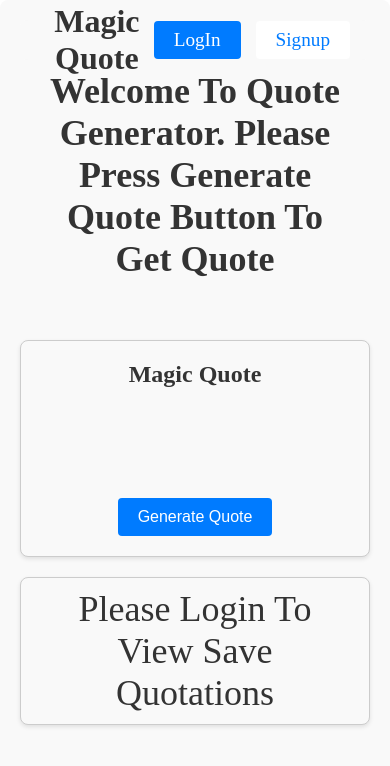
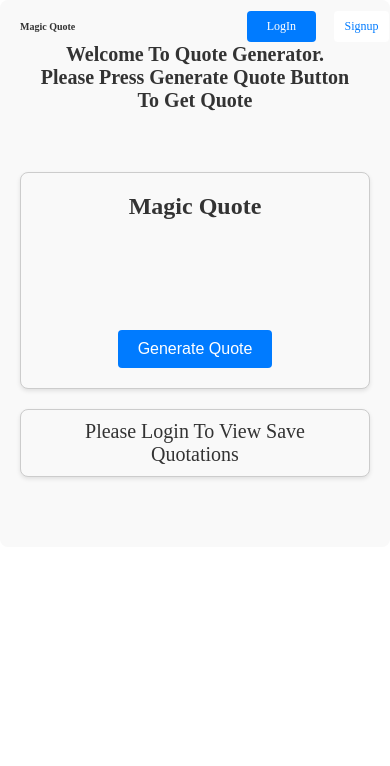
Before and after one commit to chtahaamin/final-project, a React (Vite) app: page / in a window 390 px wide. Shown: the top 766 px of the page. Built offline with nearby package versions, Linux system fonts and the light colour scheme.

Commit message:
link button updated

```diff
--- a/src/App.css
+++ b/src/App.css
@@ -14,3 +14,36 @@
     border-radius: 8px;
     background-color: #f9f9f9;
   }
+  @media screen  and (max-width: 600px){
+:root{
+  font-size: 10px;
+}
+.navbar{
+  padding :0 ;
+}
+.signup-link{
+  font-size: 1.5rem;
+}
+.loginHeading{
+  font-size: 2rem;
+  margin:0 0 30px 0
+}
+#AddquoteBtn {
+  padding: 4px 10px;
+  font-size: 1rem;
+}
+#searchBtn {
+  padding: 4px 10px;
+   font-size: 1rem;
+}
+.Navbar-H1 {font-size: 1rem;}
+.btn-div{
+  gap:0;
+}
+.linkSignInBtn {
+padding :5% 10%;
+  }
+ .linkSignUpBtn{
+padding :5% 10%;
+
+ } }
--- a/src/Components/NavBar.css
+++ b/src/Components/NavBar.css
@@ -11,7 +11,7 @@
 }
 .btn-div{
     display:flex;
-    gap :15px
+    gap :15%
 }
 
 
@@ -31,7 +31,7 @@
     color:#007bff ;
 }
 .linkSignUpBtn{
-    padding: 8px 20px;
+    padding: 8px 10px ;
     font-size :1.2rem;
     text-decoration: none;
     background-color:#fff ;
--- a/src/Components/UserQuote.css
+++ b/src/Components/UserQuote.css
@@ -37,7 +37,7 @@
     background-color: #007bff;
     color: #fff;
     cursor: pointer;
-    font-size: 16px;
+    font-size: 1rem;
     transition: background-color 0.3s ease;
   }
 
@@ -48,7 +48,7 @@
     background-color: #007bff;
     color: #fff;
     cursor: pointer;
-    font-size: 16px;
+    font-size: 1rem;
     transition: background-color 0.3s ease;
   }
 
@@ -88,7 +88,7 @@
     border-radius: 4px;
     padding: 5px 10px;
     cursor: pointer;
-    font-size: 14px;
+    font-size: 1rem;
     transition: background-color 0.3s ease;
   }
 
--- a/src/Components/UserQuote.jsx
+++ b/src/Components/UserQuote.jsx
@@ -1,4 +1,4 @@
-import React, { useState, useEffect } from 'react';
+import React, { useState, useEffect,useRef} from 'react';
 import './UserQuote.css'
 
 
@@ -63,7 +63,7 @@ setShowAllQuotes(quotes)
         <div className="inputButton">
           <input type="text"
           onChange={handleOnChange}
-          KeyPress={handleKeyPress}
+          onKeyPress={handleKeyPress}
           value={value} />
           <div className="addQuote-Search-Btns">
           <button onClick={handleOnClick}  ref={addQuoteBtnRef}id="AddquoteBtn">Add quote</button>
--- a/src/pages/Home.css
+++ b/src/pages/Home.css
@@ -5,7 +5,7 @@
   }
 
   .home-container-h1{
-    font-size: 36px;
+    font-size: 2rem;
     color: #333;
     padding :10px 20px ;
     margin-bottom: 20px;
@@ -13,7 +13,7 @@
     box-shadow: 0 2px 4px rgba(0, 0, 0, 0.1); */
     margin-bottom: 50px;
   }
-  .signin-div{font-size: 36px;
+  .signin-div{font-size: 2rem;
     color: #333;
     padding :10px 20px ;
     margin:20px 0;
--- a/src/pages/Login.jsx
+++ b/src/pages/Login.jsx
@@ -27,7 +27,7 @@ const Login = () => {
     <>
     <div className="login-container-main">
     <div className="login-container">
-      <h2>Login</h2>
+      <h2  className="loginHeading">Login</h2>
       <div className="login-form">
         <div className="login-form-group">
           <input
```
